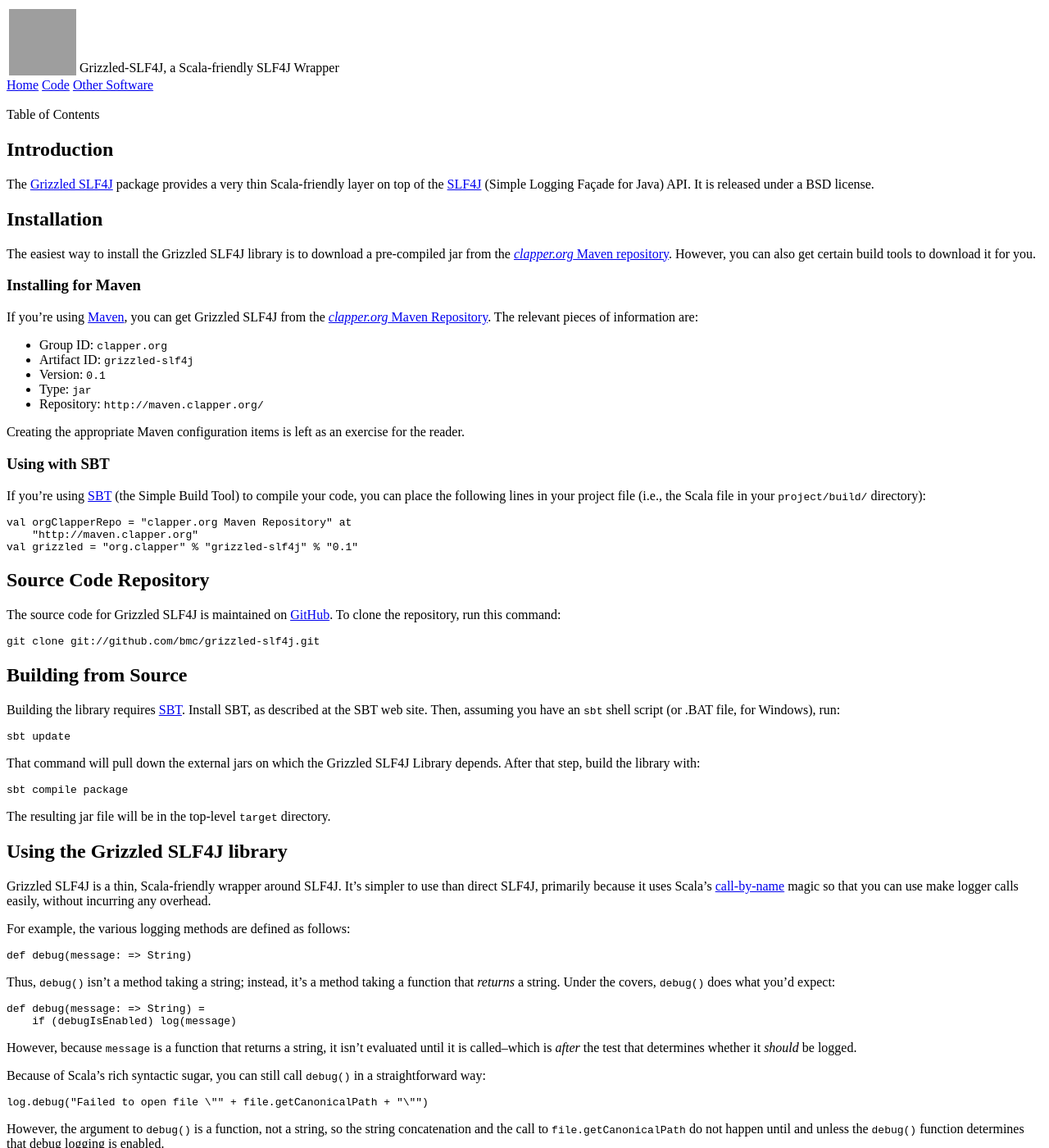
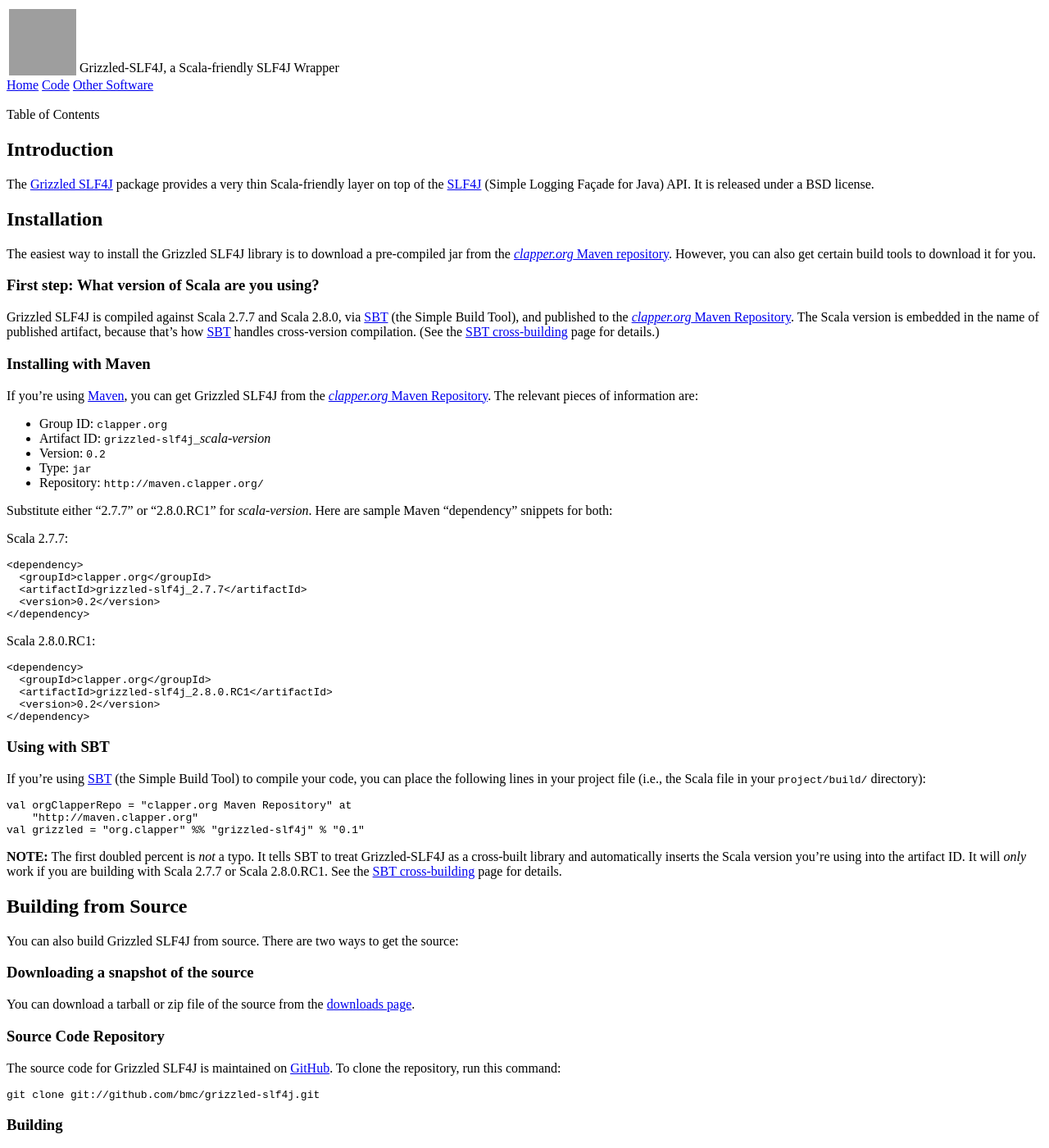
Before and after one commit to bmc/grizzled-slf4j, a Jekyll site: the page built from index.md, in a window 1280 px wide and 1400 px high. Shown: the whole window at 82% size. Built offline with Jekyll 4.4.1, drawn with Linux system fonts in a browser that asks for light colours; some of the changed text lies outside the part shown.

Commit message:
Updated for cross-built version

```diff
--- a/index.md
+++ b/index.md
@@ -15,19 +15,43 @@
 pre-compiled jar from the [*clapper.org* Maven repository][]. However, you
 can also get certain build tools to download it for you.
 
-### Installing for Maven
+### First step: What version of Scala are you using?
+
+Grizzled SLF4J is compiled against Scala 2.7.7 and Scala 2.8.0, via [SBT][]
+(the Simple Build Tool), and published to the
+[*clapper.org* Maven Repository][]. The Scala version is embedded in the
+name of published artifact, because that's how [SBT][] handles cross-version
+compilation. (See the [SBT cross-building][] page for details.)
+
+### Installing with Maven
 
 If you're using [Maven][], you can get Grizzled SLF4J from the
 [*clapper.org* Maven Repository][]. The relevant pieces of information are:
 
 * Group ID: `clapper.org`
-* Artifact ID: `grizzled-slf4j`
-* Version: `0.1`
+* Artifact ID: `grizzled-slf4j_`*scala-version*
+* Version: `0.2`
 * Type: `jar`
 * Repository: `http://maven.clapper.org/`
 
-Creating the appropriate Maven configuration items is left as an exercise
-for the reader.
+Substitute either "2.7.7" or "2.8.0.RC1" for *scala-version*. Here are
+sample Maven "dependency" snippets for both:
+
+Scala 2.7.7:
+
+    <dependency>
+      <groupId>clapper.org</groupId>
+      <artifactId>grizzled-slf4j_2.7.7</artifactId>
+      <version>0.2</version>
+    </dependency>
+
+Scala 2.8.0.RC1:
+
+    <dependency>
+      <groupId>clapper.org</groupId>
+      <artifactId>grizzled-slf4j_2.8.0.RC1</artifactId>
+      <version>0.2</version>
+    </dependency>
 
 ### Using with SBT
 
@@ -37,16 +61,32 @@
 
     val orgClapperRepo = "clapper.org Maven Repository" at
         "http://maven.clapper.org"
-    val grizzled = "org.clapper" % "grizzled-slf4j" % "0.1"
+    val grizzled = "org.clapper" %% "grizzled-slf4j" % "0.1"
 
-## Source Code Repository
+**NOTE:** The first doubled percent is *not* a typo. It tells SBT to treat
+Grizzled-SLF4J as a cross-built library and automatically inserts the Scala
+version you're using into the artifact ID. It will *only* work if you are
+building with Scala 2.7.7 or Scala 2.8.0.RC1. See the
+[SBT cross-building][] page for details.
+
+## Building from Source
+
+You can also build Grizzled SLF4J from source. There are two ways to get
+the source:
+
+### Downloading a snapshot of the source
+
+You can download a tarball or zip file of the source from the
+[downloads page][].
+
+### Source Code Repository
 
 The source code for Grizzled SLF4J is maintained on [GitHub][]. To clone
 the repository, run this command:
 
     git clone git://github.com/bmc/grizzled-slf4j.git
 
-## Building from Source
+### Building
 
 Building the library requires [SBT][]. Install SBT, as described at the SBT
 web site. Then, assuming you have an `sbt` shell script (or .BAT file, for
@@ -57,9 +97,10 @@
 That command will pull down the external jars on which the Grizzled SLF4J
 Library depends. After that step, build the library with:
 
-    sbt compile package
+    sbt +compile +package
 
-The resulting jar file will be in the top-level `target` directory.
+The resulting jar files will be under the top-level `target` directory, in
+subdirectories specific to each Scala version.
 
 ## Using the Grizzled SLF4J library
 
@@ -163,7 +204,7 @@
 [API Documentation]: apidocs/
 [GitHub repository]: http://github.com/bmc/grizzled-slf4j
 [GitHub]: http://github.com/bmc/
-[downloads area]: http://github.com/bmc/grizzled-scala/downloads
+[downloads page]: http://github.com/bmc/grizzled-slf4j/downloads
 [*clapper.org* Maven repository]: http://maven.clapper.org/org/clapper/
 [Maven]: http://maven.apache.org/
 [SBT]: http://code.google.com/p/simple-build-tool
@@ -171,3 +212,4 @@
 [Grizzled SLF4J]: http://bmc.github.com/grizzled-scala/
 [SLF4J]: http://slf4j.org/
 [call-by-name]: http://eed3si9n.com/scala-and-evaluation-strategy
+[SBT cross-building]: http://code.google.com/p/simple-build-tool/wiki/CrossBuild
```
